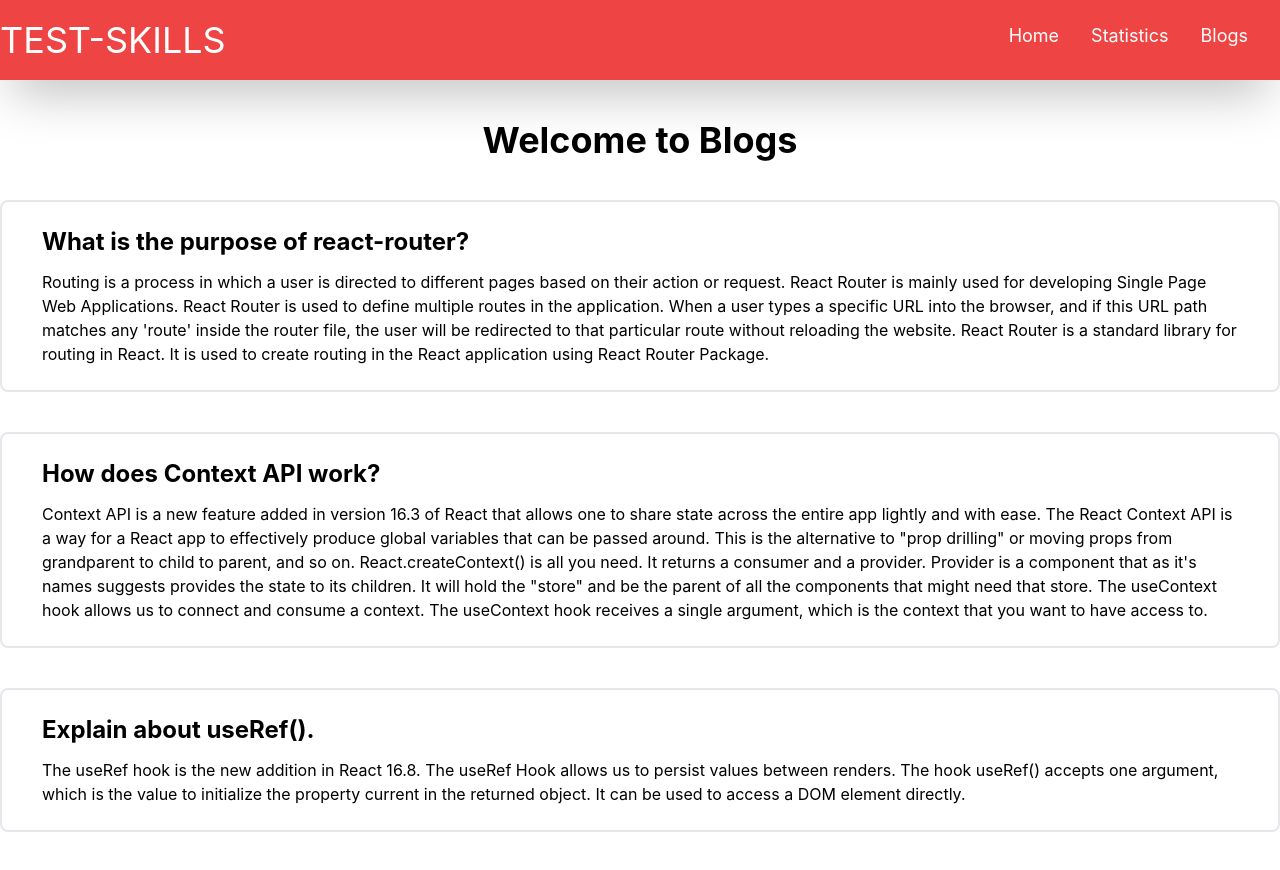
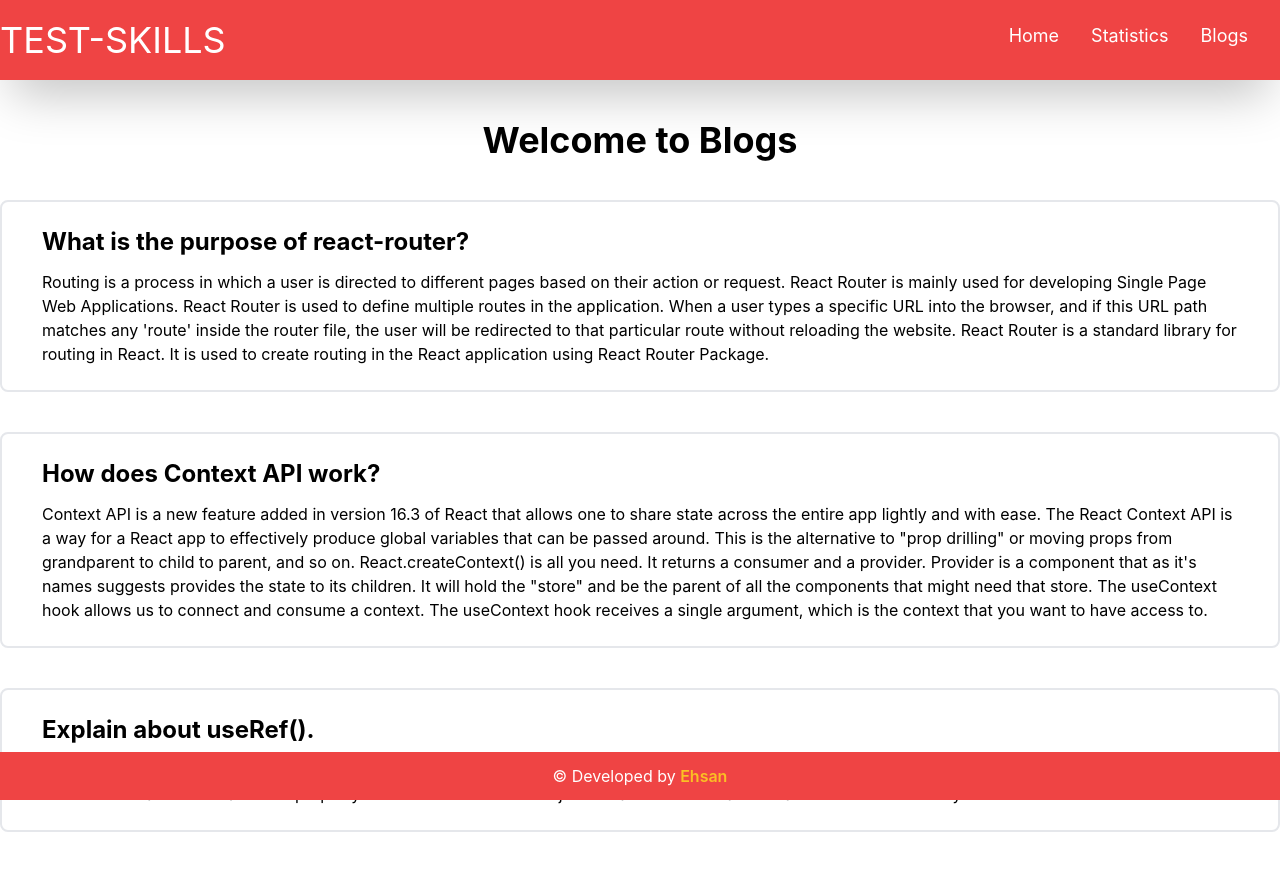
Before and after one commit to EhsanEIK/test-skills-website, a React (Create React App) app: page /blogs in a window 1280 px wide. Shown: the top 870 px of the page. Built offline with nearby package versions, Linux system fonts and the light colour scheme.

Commit message:
added footer using Footer component

```diff
--- a/src/components/Blogs/Blogs.js
+++ b/src/components/Blogs/Blogs.js
@@ -2,7 +2,7 @@ import React from 'react';
 
 const Blogs = () => {
     return (
-        <div className='container mx-auto'>
+        <div className='container mx-auto mb-32'>
             <h1 className='text-4xl text-center font-bold mb-3 mt-10'>Welcome to Blogs</h1>
 
             {/* blog-01 */}
--- /dev/null
+++ b/src/components/Footer/Footer.js
@@ -0,0 +1,11 @@
+import React from 'react';
+
+const Footer = () => {
+    return (
+        <footer className='bg-red-500 w-full fixed bottom-0 px-5 py-3 mt-10'>
+            <p className='text-md text-white text-center'>&copy; Developed by <a href="https://www.linkedin.com/in/ehsanulislamkhan/" target="_blank" rel="noopener noreferrer" className='text-amber-400 font-semibold'>Ehsan</a></p>
+        </footer>
+    );
+};
+
+export default Footer;
--- a/src/components/QuizDetails/QuizDetails.js
+++ b/src/components/QuizDetails/QuizDetails.js
@@ -18,7 +18,7 @@ const QuizDetails = () => {
 
     return (
         <div className='container mx-auto grid lg:grid-cols-6 md:grid-cols-4 grid-cols-1'>
-            <div className='lg:col-span-5 md:col-span-3'>
+            <div className='lg:col-span-5 md:col-span-3 md:mb-20 mb-72'>
                 <h1 className='md:text-5xl text-4xl font-bold text-center my-16'>Quiz Topics : {name}</h1>
                 {/* showed all the question */}
                 <div className='md:mx-10 mx-3'>
@@ -31,7 +31,7 @@ const QuizDetails = () => {
                 </div>
             </div>
             {/* correct ans show card */}
-            <div className='md:static w-full fixed bottom-10 md:mt-44 mt-10'>
+            <div className='md:static w-full fixed bottom-0 md:mt-44 mt-10'>
                 <p className='bg-slate-300 text-xl font-bold text-center sticky top-0 mb-11 py-20'>
                     <span>Total Marks: {questions.length}</span><br />
                     <span className='text-green-700'>Correct Ans: {correctAnsCart.length}</span><br />
--- a/src/components/Statistics/Statistics.js
+++ b/src/components/Statistics/Statistics.js
@@ -6,7 +6,7 @@ const Statistics = () => {
     const topics = useLoaderData().data;
 
     return (
-        <div className='container md:mx-auto px-2'>
+        <div className='container md:mx-auto mb-32 px-2'>
             <h1 className='text-4xl text-center font-bold mb-20 mt-10'>This is the Chart of Total Quiz on every topics</h1>
 
             <div className='flex justify-center'>
--- a/src/layouts/Main.js
+++ b/src/layouts/Main.js
@@ -1,5 +1,6 @@
 import React from 'react';
 import { Outlet } from 'react-router-dom';
+import Footer from '../components/Footer/Footer';
 import Header from '../components/Header/Header';
 
 const Main = () => {
@@ -7,6 +8,7 @@ const Main = () => {
         <div>
             <Header></Header>
             <Outlet></Outlet>
+            <Footer></Footer>
         </div>
     );
 };
```
